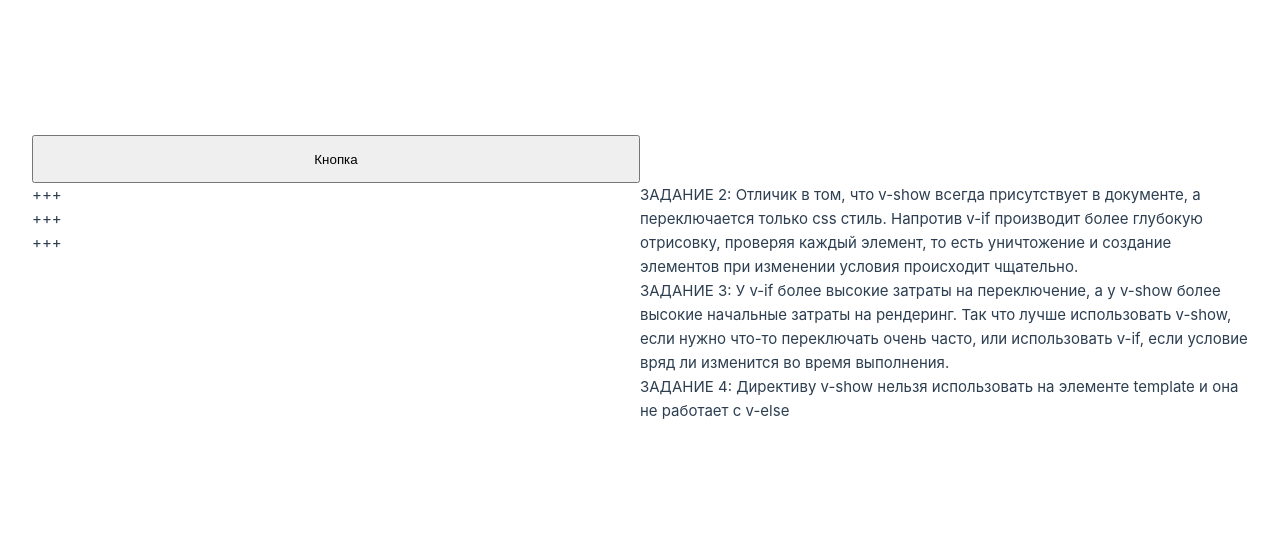
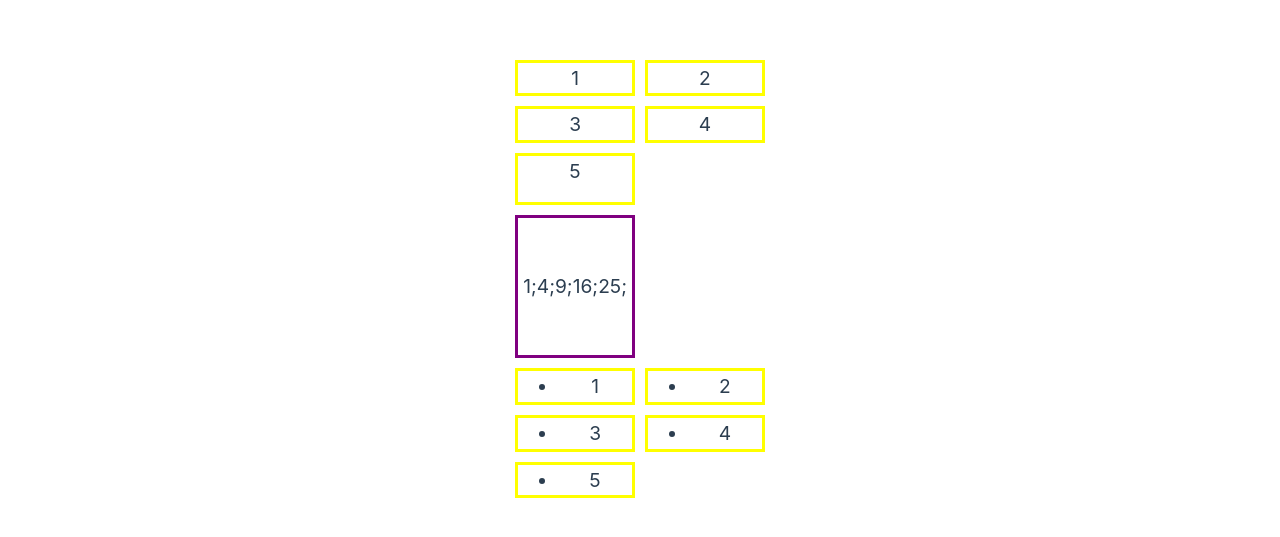
Before and after one commit to MakerAVGN/Vue3Base, a Vue app in the folder vue-project/: page / in a window 1280 px wide. Shown: the part 121-658 px from the top of the page. Built offline with nearby package versions, Linux system fonts and the light colour scheme.

Commit message:
200~Перебор массивов в Vue

```diff
--- a/vue-project/src/App.vue
+++ b/vue-project/src/App.vue
@@ -1,8 +1,28 @@
+<style>
+div {
+  display: flex;
+  font-size: 1.2rem;
+}
+.a{
+  border: 3px solid purple;
+  margin: 5px;
+  padding: 5px;
+  align-items: center;
+}
+.b{
+  border: 3px solid yellow;
+  flex-direction: column;
+  text-align: center;
+  margin: 5px;
+}
+</style>
 <script>
 export default {
   data() {
     return {
-         isAuth: true,
+      items: [1, 2, 3, 4, 5],
+      items1: [1, 2, 3, 4, 5],
+      items2: [1, 2, 3, 4, 5],
     }
   },
   methods: {
@@ -14,17 +34,17 @@ export default {
 }
 </script>
 <template>
-   <button @click="toggle">Кнопка</button>
-   <br><br>
-  <div v-if="isAuth">
-    <p>+++</p>
-    <p>+++</p>
-    <p>+++</p>
+  <p v-for="elem in items" class="b">{{ elem }}</p>
+  <br>
+  <br>
+  <div class="a">
+  <p v-for="amo in items1">{{ amo*amo }};</p>
   </div>
+  <br>
+  <br>
+  <br>
+  <br>
+  <br>
+<p v-for="go in items2" class="b" ><ul><li>{{ go }}</li></ul></p>
 
-  <p> ЗАДАНИЕ 2: Отличик в том, что v-show всегда присутствует в документе, а переключается только css стиль. Напротив v-if производит более глубокую отрисовку, проверяя каждый элемент, то есть уничтожение и создание элементов при изменении условия происходит чщательно. </p>
-<br><br>
-  <p> ЗАДАНИЕ 3: У v-if более высокие затраты на переключение, а у v-show более высокие начальные затраты на рендеринг. Так что лучше использовать v-show, если нужно что-то переключать очень часто, или использовать v-if, если условие вряд ли изменится во время выполнения.</p> <br>
-
-<p> ЗАДАНИЕ 4: Директиву v-show нельзя использовать на элементе template и она не работает с v-else</p>
 </template>
```
